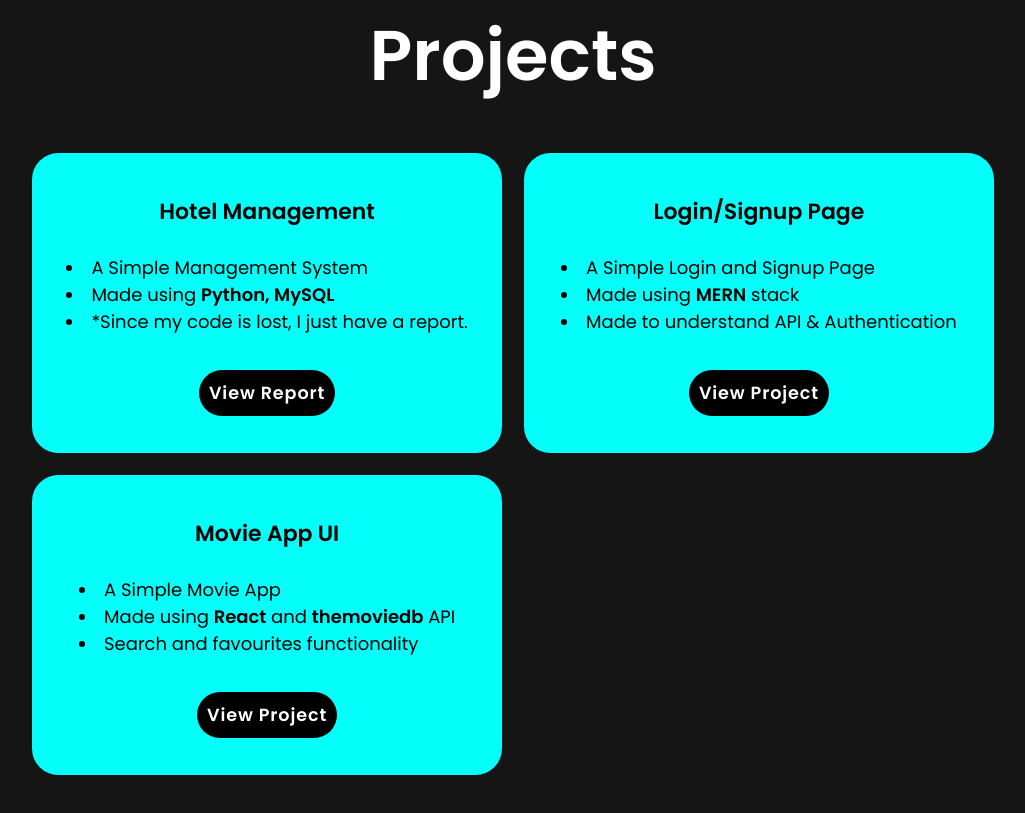
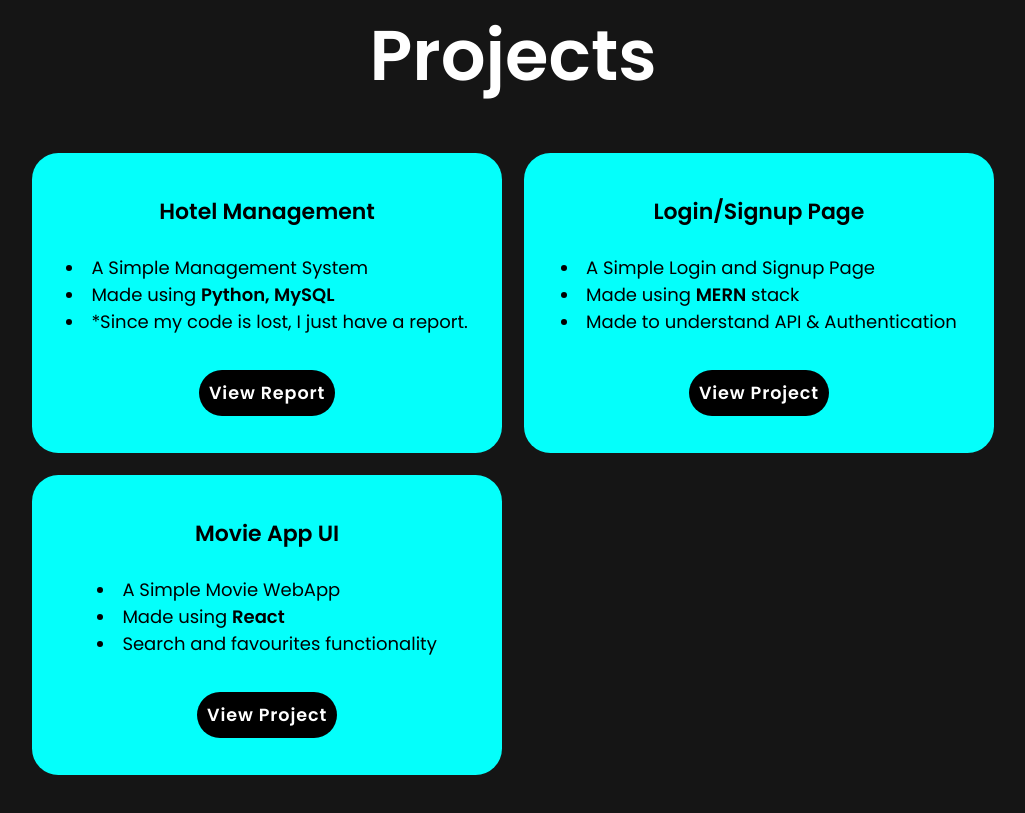
Before and after one commit to abhiramrnair/My-Profile-Page, a plain HTML site: page index.html in a window 1280 px wide. Shown: the part 2595-3408 px from the top of the page, without its empty margins (127-1152 px from the left). Drawn offline with nearby package versions, Linux system fonts and the light colour scheme.

Commit message:
Update CSS styling

```diff
--- a/index.html
+++ b/index.html
@@ -129,8 +129,8 @@
                     <div class="project-info">
                         <h4>Movie App UI</h4>
                         <ul>
-                            <li>A Simple Movie App</li>
-                            <li>Made using <b>React</b> and <b>themoviedb</b> API</li>
+                            <li>A Simple Movie WebApp</li>
+                            <li>Made using <b>React</b>
                             <li>Search and favourites functionality</li>
                         </ul>
                         <button class="bt1" onclick="window.open('https://fav2movie-app.netlify.app/','_blank')">View Project</button>
--- a/style.css
+++ b/style.css
@@ -290,6 +290,9 @@ span{
     gap: 2.5rem;
 }
 .project-box{
+    display: flex;
+    flex-direction: column;
+    justify-content: spa;
     background-color: var(--main-color);
     color: black;
     height: 300px;
@@ -304,6 +307,7 @@ span{
     align-items: center;
     max-height: 200px;
     justify-content: center;
+    flex-grow: 1;
     align-items: baseline;
     padding: 1rem;
     text-align: left;
@@ -316,6 +320,9 @@ span{
     margin-bottom: 3rem;
 }
 .project-info ul{
+    display: flex;
+    flex-direction: column;
+    justify-content: center;
     list-style-position: inside;
     padding-left: 0;
     margin-left: 0;
```
